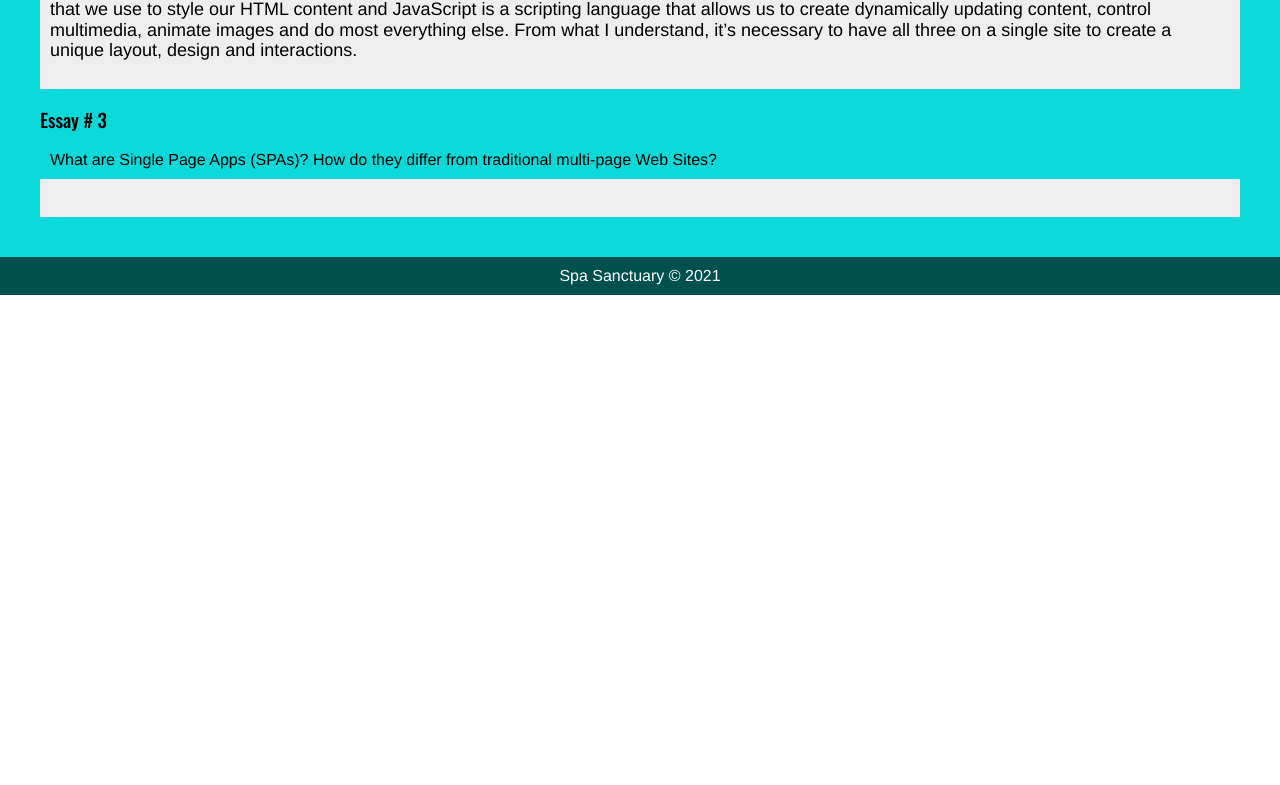
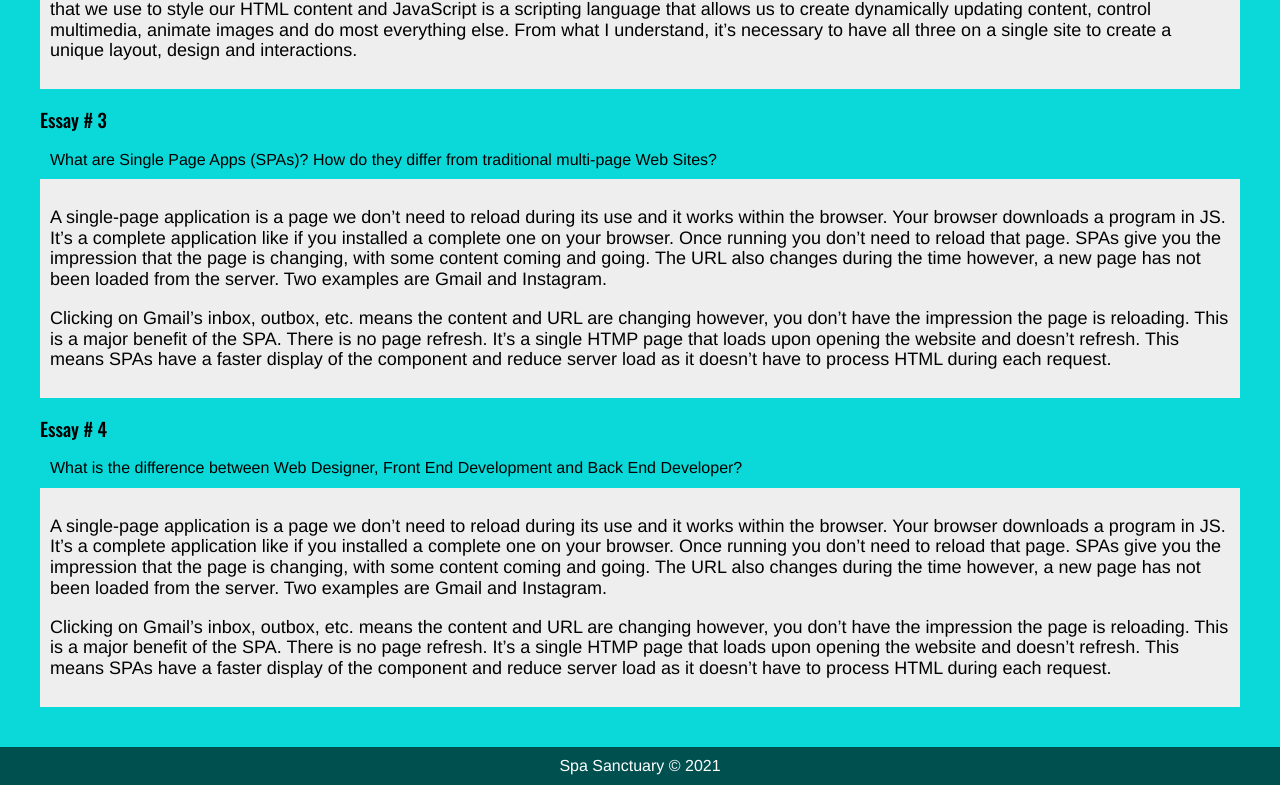
Before and after one commit to taylorbryanne/uclax-web1-summer21, a React (Create React App) app: page / in a window 1280 px wide. Shown: the part 1187-1972 px from the top of the page. Before the commit the page ends 1482 px from the top, so only its background shows below. Built offline with nearby package versions, Linux system fonts and the light colour scheme.

Commit message:
Essay three added

```diff
--- a/src/React/Homework/Homework.jsx
+++ b/src/React/Homework/Homework.jsx
@@ -33,10 +33,18 @@ const Homework = () => {
             number={ 3 }
             question='What are Single Page Apps (SPAs)? How do they differ from traditional multi-page Web Sites?'
         >
-            <p>
-
+            <p> A single-page application is a page we don’t need to reload during its use and it works within the browser. Your browser downloads a program in JS. It’s a complete application like if you installed a complete one on your browser. Once running you don’t need to reload that page. SPAs give you the impression that the page is changing, with some content coming and going. The URL also changes during the time however, a new page has not been loaded from the server. Two examples are Gmail and Instagram.
+                </p>
+            <p> Clicking on Gmail’s inbox, outbox, etc. means the content and URL are changing however, you don’t have the impression the page is reloading. This is a major benefit of the SPA. There is no page refresh. It’s a single HTMP page that loads upon opening the website and doesn’t refresh. This means SPAs have a faster display of the component and reduce server load as it doesn’t have to process HTML during each request.
             </p>
-            <p>
+        </Essay>
+        <Essay
+            number={ 4 }
+            question='What is the difference between Web Designer, Front End Development and Back End Developer?'
+        >
+            <p> A single-page application is a page we don’t need to reload during its use and it works within the browser. Your browser downloads a program in JS. It’s a complete application like if you installed a complete one on your browser. Once running you don’t need to reload that page. SPAs give you the impression that the page is changing, with some content coming and going. The URL also changes during the time however, a new page has not been loaded from the server. Two examples are Gmail and Instagram.
+                </p>
+            <p> Clicking on Gmail’s inbox, outbox, etc. means the content and URL are changing however, you don’t have the impression the page is reloading. This is a major benefit of the SPA. There is no page refresh. It’s a single HTMP page that loads upon opening the website and doesn’t refresh. This means SPAs have a faster display of the component and reduce server load as it doesn’t have to process HTML during each request.
             </p>
         </Essay>
     </div>
--- a/src/React/Layout/Nav.jsx
+++ b/src/React/Layout/Nav.jsx
@@ -35,8 +35,5 @@ const NavStyled = styled.nav`
             color: teal;
             background-color: white;
         }
-
-
-
     }
     `;
```
